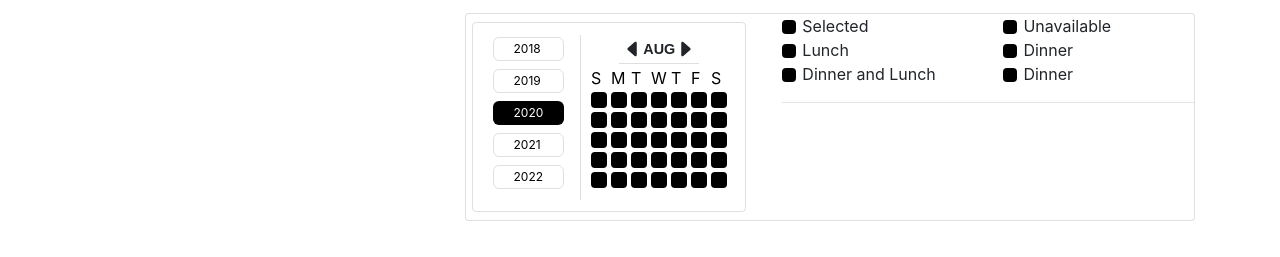
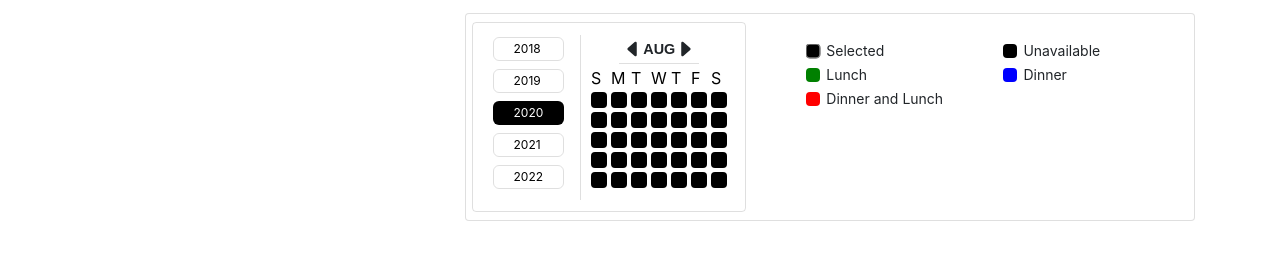
Before and after one commit to realAyinde/kola-page, a website built with Parcel: page src/index.html in a window 1280 px wide. Shown: the part 385-642 px from the top of the page. Built offline with nearby package versions, Linux system fonts and the light colour scheme; files whose address does not match are found by name.

Commit message:
make changes

```diff
--- a/src/index.html
+++ b/src/index.html
@@ -105,7 +105,7 @@
 
           <div class="card mb-3">
             <div class="row">
-              <div class="col-md-5">
+              <div class="col-lg-5">
                 <div class="mx-auto graph" data-graph-url="/users/realAyinde/contributions?to=2021-03-29" data-url="/realAyinde"
                      data-from="2020-03-29 00:00:00 +0100" data-to="2021-03-29 23:59:59 +0100" data-org="">
                   <ul class="filter-list">
@@ -254,53 +254,48 @@
                   </div>
                 </div>
               </div>
-              <div class="col-md-7">
-                <div class="">
+              <div class="col-lg-7">
+                <div class="m-4">
                   <div class="row">
-                    <div class="col-6 col-md-12 col-lg-6">
+                    <div class="col-6">
+                      <svg width="16" height="16" class="d-inline-block">
+                        <rect stroke="grey" stroke-width="1.5" width="14" height="14" class="ContributionCalendar-day" rx="4" ry="4" data-level="0"></rect>
+                      </svg>
+                     <small>Selected</small>
+                    </div>
+                    <div class="col-6">
                       <svg width="16" height="16" class="d-inline-block">
                         <rect width="14" height="14" class="ContributionCalendar-day" rx="4" ry="4" data-level="0"></rect>
                       </svg>
-                      Selected
-                    </div>
-                    <div class="col-6 col-md-12 col-lg-6">
-                      <svg width="16" height="16" class="d-inline-block">
-                        <rect width="14" height="14" class="ContributionCalendar-day" rx="4" ry="4" data-level="0"></rect>
-                      </svg>
-                      Unavailable
+                      <small>Unavailable</small>
                     </div>
                   </div>
                   <div class="row">
-                    <div class="col-6 col-md-12 col-lg-6">
+                    <div class="col-6">
                       <svg width="16" height="16" class="d-inline-block">
-                        <rect width="14" height="14" class="ContributionCalendar-day" rx="4" ry="4" data-level="0"></rect>
+                        <rect fill="green" width="14" height="14" class="ContributionCalendar-day" rx="4" ry="4" data-level="0"></rect>
                       </svg>
-                      Lunch
+                      <small>Lunch</small>
                     </div>
-                    <div class="col-6 col-md-12 col-lg-6">
+                    <div class="col-6">
                       <svg width="16" height="16" class="d-inline-block">
-                        <rect width="14" height="14" class="ContributionCalendar-day" rx="4" ry="4" data-level="0"></rect>
+                        <rect fill="blue" width="14" height="14" class="ContributionCalendar-day" rx="4" ry="4" data-level="0"></rect>
                       </svg>
-                      Dinner
+                      <small>Dinner</small>
                     </div>
                   </div>
                   <div class="row">
-                    <div class="col-6 col-md-12 col-lg-6">
+                    <div class="col-6">
                       <svg width="16" height="16" class="d-inline-block">
-                        <rect width="14" height="14" class="ContributionCalendar-day" rx="4" ry="4" data-level="0"></rect>
+                        <rect fill="red" width="14" height="14" class="ContributionCalendar-day" rx="4" ry="4" data-level="0"></rect>
                       </svg>
-                      Dinner and Lunch
+                      <small>Dinner and Lunch</small>
                     </div>
-                    <div class="col-6 col-md-12 col-lg-6">
-                      <svg width="16" height="16" class="d-inline-block">
-                        <rect width="14" height="14" class="ContributionCalendar-day" rx="4" ry="4" data-level="0"></rect>
-                      </svg>
-                      Dinner
-                    </div>
+                    <div class="col-6">
+
                   </div>
                 </div>
 
-                <hr>
 
               </div>
             </div>
--- a/src/main.js
+++ b/src/main.js
@@ -1,3 +1,3 @@
-import "./graph.js";
 import "bootstrap";
 import "bootstrap/dist/css/bootstrap.css";
+import "./graph.js";
```
Also changed, not shown: dist/index.html.
